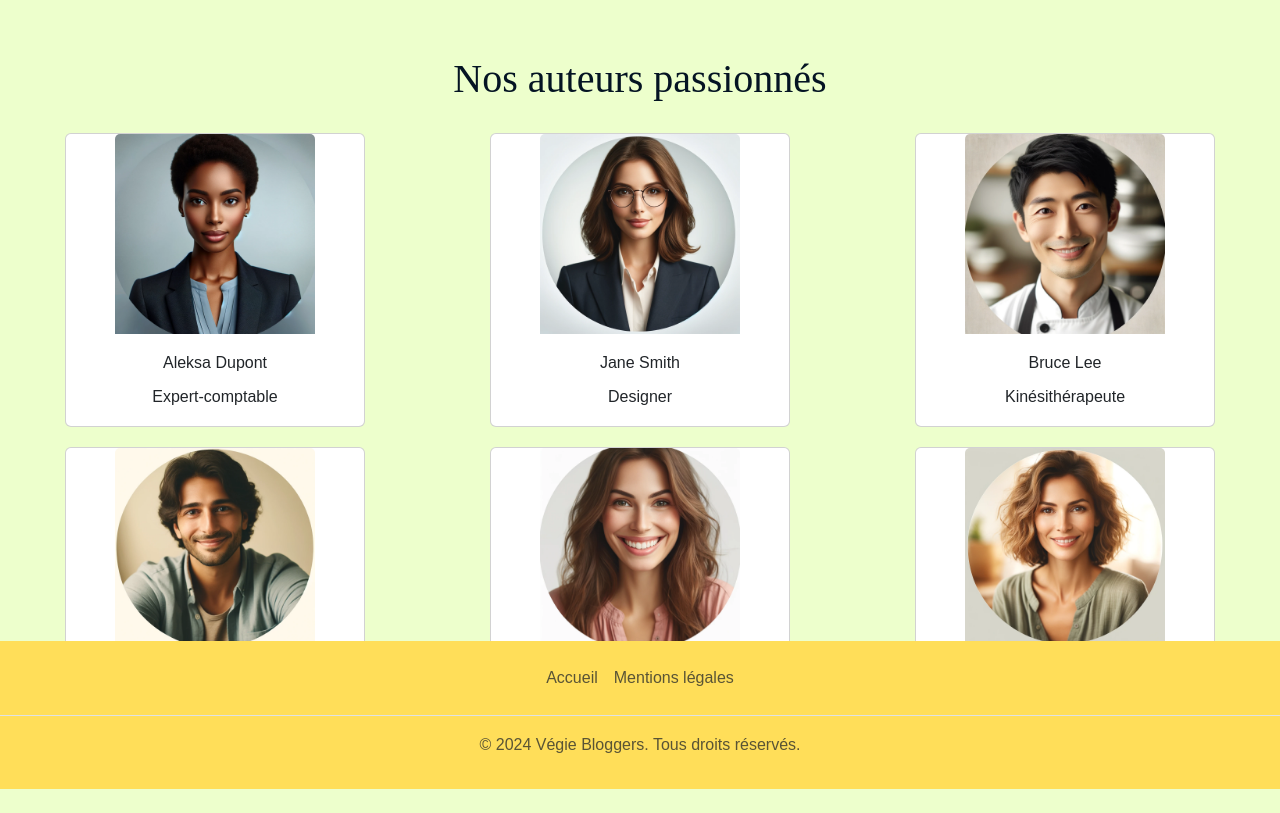
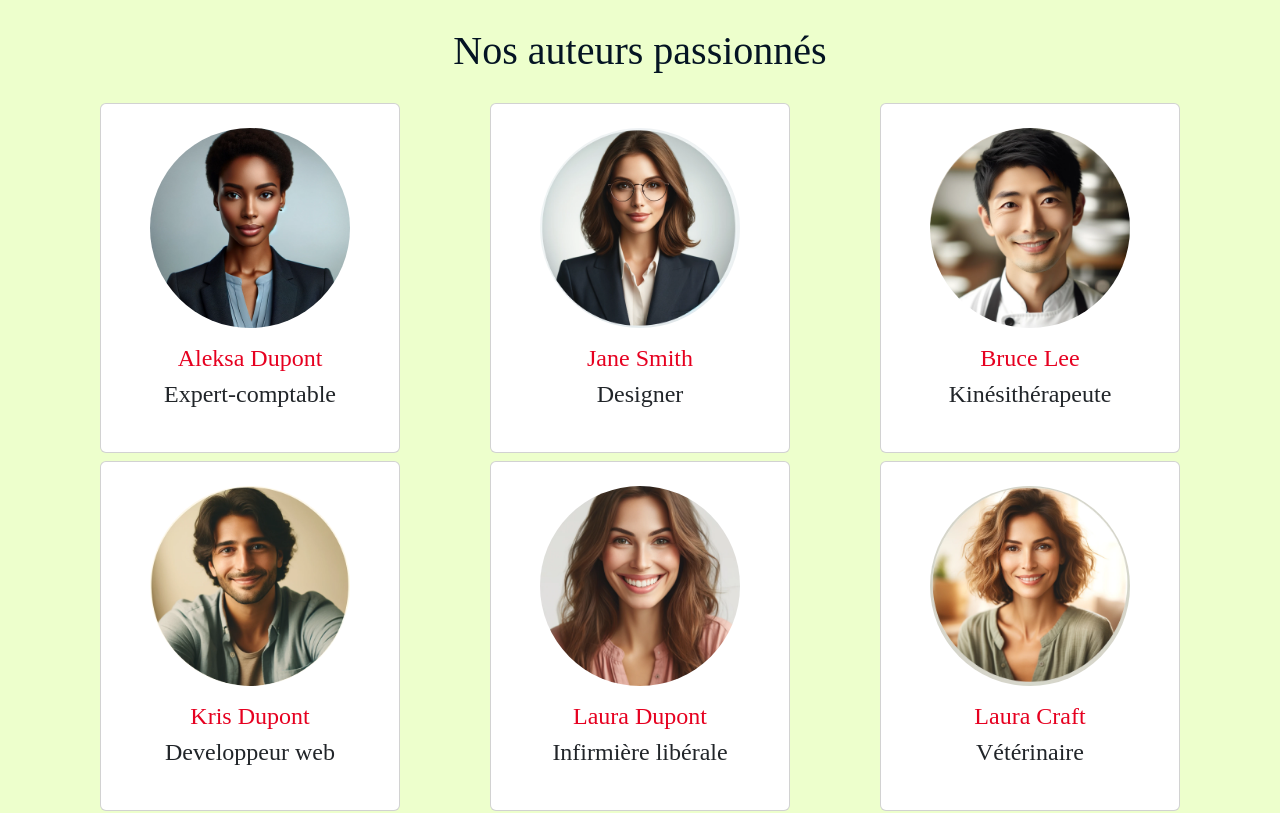
Before and after one commit to Aleks512/fronted, a Vue app: page / in a window 1280 px wide. Shown: the part 1102-1915 px from the top of the page. Before the commit the page ends 1891 px from the top, so only its background shows below. Built offline with nearby package versions, Linux system fonts and the light colour scheme.

Commit message:
presentation updates

```diff
--- a/src/App.vue
+++ b/src/App.vue
@@ -1,18 +1,16 @@
 <template>
-  <NavBar />
-
-  <!-- <button @click="redirect">Redirect</button>
-  <button @click="back">Back</button>
-  <button @click="forward">Forward</button> -->
-
-  <router-view/>
-  <FooterView />
+  <div id="app" class="d-flex flex-column min-vh-100">
+    <NavBar />
+    <main class="flex-grow-1">
+      <router-view/>
+    </main>
+    <FooterView />
+  </div>
 </template>
 
 <script>
 import NavBar from '@/components/NavbarView.vue'
 import FooterView from './components/FooterView.vue';
-
 
 export default {
   name: 'App',
@@ -40,34 +38,37 @@ export default {
   -moz-osx-font-smoothing: grayscale;
   text-align: center;
   color: #041423;
+  display: flex;
+  flex-direction: column;
+  min-height: 100vh;
 }
 
 @import url('https://fonts.googleapis.com/css2?family=Lobster&family=Bad+Script&family=Open+Sans:wght@400;700&display=swap');
 
 body {
-
     background-color:#EDFFCC !important;
     color: #2c3e50;
+    margin: 0;
+    font-family: 'Open Sans', sans-serif;
 }
 
 /* Add styles using the fonts */
-h1, h3{
+h1, h3 {
     font-family: 'Lobster', cursive;
     font-size: 3rem;
 }
-h2{
+h2 {
     font-family: 'Bad Script';
     font-size: 2rem;
 }
 
-btn-custom {
+.btn-custom {
     font-family: 'cursive'!important;
     background-color: #E60020 !important;
 }
 
 .section-title {
     margin-bottom: 5rem;
-
 }
 
 p {
@@ -80,7 +81,6 @@ nav a {
   text-decoration: none;
   line-height: 1.5rem;
   font-size-adjust: inherit;
-
 }
 
 nav a.router-link-exact-active {
@@ -89,7 +89,7 @@ nav a.router-link-exact-active {
 }
 
 button {
-  margin: 0 10px;
+
   padding: 10px;
   border-radius: 4px;
   border: none;
--- a/src/assets/style.css
+++ b/src/assets/style.css
@@ -61,10 +61,11 @@ tr,
 th,
 
 /* Styles Bootstrap */
+/* Global styles */
 body {
-    font-family: cursive, sans-serif;
-    line-height: 1.6;
-
+    margin: 0;
+    padding: 0;
+    font-family: 'cursive 400';
   }
 
   .container {
@@ -79,16 +80,26 @@ h1, h2 {
     line-height: 1.2;
     font-family: 'Lobster', cursive;
   }
-
+  h3 {
+    text-align: center;
+    font-size: 1.5rem !important;
+    font-family: 'Lobster'!important;
+    color: #E60020 !important;
+  }
 
   .btn-custom {
-    font-family: 'cursive'!important;
     background-color: #6FA401 !important;
+    padding: 10px;
+    border: none;
+    border-radius: 5px;
   }
 
   .btn-custom:hover {
-    font-family: 'cursive'!important;
     background-color: #FFDE59 !important;
   }
 
-/* Ajoutez d'autres styles Bootstrap ici */
+  #app {
+    display: flex;
+    flex-direction: column;
+    min-height: 100vh;
+  }
--- a/src/components/FooterView.vue
+++ b/src/components/FooterView.vue
@@ -1,5 +1,5 @@
 <template>
-    <footer>
+  <footer class="py-3 my-4">
     <ul class="nav justify-content-center border-bottom pb-3 mb-3">
       <li class="nav-item">
         <router-link to="/" class="nav-link px-2 text-muted">Accueil</router-link>
@@ -22,8 +22,6 @@
 footer {
   background-color: #FFDE59 !important;
   padding: 1rem 0;
-    position: relative;
   width: 100%;
-    bottom: 0;
 }
 </style>
--- a/src/components/NavbarView.vue
+++ b/src/components/NavbarView.vue
@@ -54,7 +54,7 @@
       mounted() {
           // Code to run when the component is mounted goes here
       },
-      // Your component's lifecycle hooks go here
+
   };
   </script>
 
--- a/src/components/TeamView.vue
+++ b/src/components/TeamView.vue
@@ -1,18 +1,17 @@
 <template>
-    <div class="container m-auto" style="height: 70vh;">
+    <div class="container m-auto" style="min-height: 70vh;">
       <h1>Nos auteurs passionnés</h1>
-        <div class="team-view d-flex justify-content-between">
-            <div v-for="person in team" :key="person.id" class="person-card card" style="width: 300px; margin: 10px;">
-            <img :src="require(`@/assets/team/${person.photo}`)" alt="Person Photo" class="person-photo card-img-top mx-auto d-block" style="width: 200px; height: 200px;">
+      <div class="team-view d-flex justify-content-around">
+        <div v-for="person in team" :key="person.id" class="person-card card pt-4 mt-2" style="width: 300px;">
+          <img :src="require(`@/assets/team/${person.photo}`)" alt="Person Photo" class="person-photo card-img-top mx-auto d-block">
           <div class="card-body d-flex flex-column align-items-center">
             <h3 class="card-title text-center">{{ person.name }}</h3>
-                <p class="card-text text-center">{{ person.role }}</p>
+            <h4 class="card-text text-center">{{ person.role }}</h4>
           </div>
         </div>
       </div>
     </div>
   </template>
-
 
   <script>
   export default {
@@ -47,7 +46,7 @@ export default {
           {
             id: 5,
             name: "Laura Dupont",
-                    role: "Infirmière libérale,",
+            role: "Infirmière libérale",
             photo: "F_white_smile.webp"
           },
           {
@@ -56,7 +55,6 @@ export default {
             role: "Vétérinaire",
             photo: "F_white_smile2.webp"
           },
-
         ]
       };
     }
@@ -65,29 +63,20 @@ export default {
 
   <style scoped>
   .team-view {
-    margin: auto;
     display: flex;
     flex-wrap: wrap;
     justify-content: center;
-    width: 100%;
-    height: 20rem;
   }
-h3{
-    text-align: center;
-    font-size: 1rem !important;
-
-};
 
 
   .person-photo {
-    width: 150px;
-    height: 150px;
+    width: 200px;
+    height: 200px;
     object-fit: cover;
     border-radius: 50%;
-};
-
-.person-card, .card{
-    min-height: 400px !important;
   }
 
-</style>style
+  .person-card, .card {
+    min-height: 350px !important;
+  }
+  </style>
--- a/src/views/posts/PostsView.vue
+++ b/src/views/posts/PostsView.vue
@@ -7,8 +7,8 @@
           <div v-for="post in APIData" :key="post.id" class="col-md-4">
             <div class="card m-2">
               <div class="card-body">
-                <h5 class="card-title">{{ post.city }}</h5>
-                <h5 class="card-title">{{ post.title }}</h5>
+                <h3 class="card-title">{{ post.city }}</h3>
+                <h4 class="card-title">{{ post.title }}</h4>
                 <p class="card-text">{{ post.content }}</p>
                 <h5 class="card-title">{{ post.event_date }}</h5>
               </div>
--- a/vue.config.js
+++ b/vue.config.js
@@ -1,5 +1,15 @@
 const { defineConfig } = require('@vue/cli-service')
 module.exports = defineConfig({
   transpileDependencies: true,
-  lintOnSave: false
+  lintOnSave: false,
+  devServer: {
+    proxy: {
+      '/api': {
+        target: 'http://localhost:8000',
+        changeOrigin: true,
+        secure: false,
+      }
+    }
+  }
+
 })
```
Lines whose indentation alone changed are shown as unchanged.
